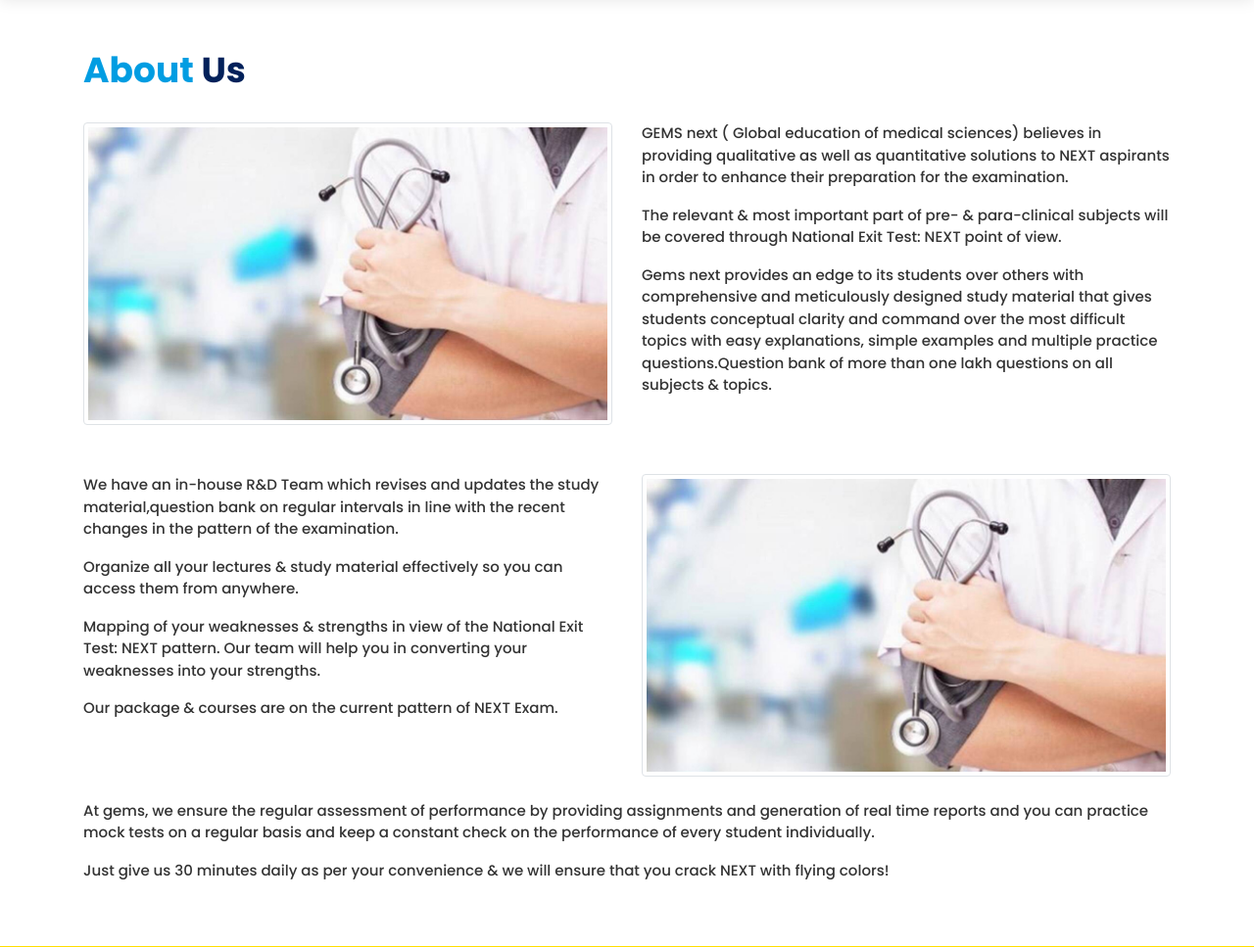
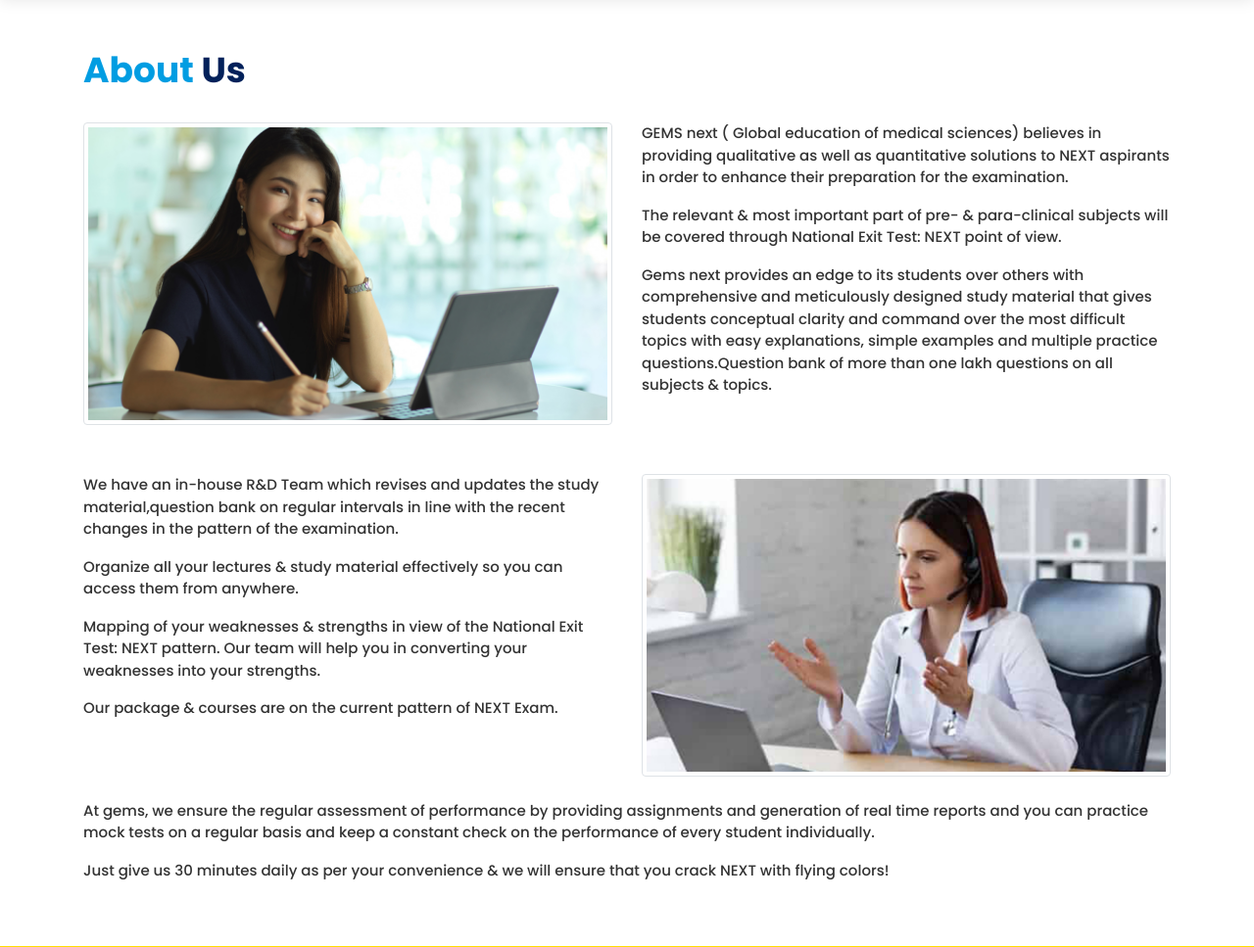
Before and after one commit to rohitvermadesigner/mylecture-frontend, a PHP site: page /about.php in a window 1280 px wide. Shown: the part 186-1153 px from the top of the page at 98% size. Run offline with PHP 8.4, Linux system fonts and the light colour scheme; some libraries are stand-ins or nearby versions.

Commit message:
about us content update

```diff
--- a/about.php
+++ b/about.php
@@ -14,7 +14,7 @@
                     <h2 class="title-primary">About <span>Us</span> </h2>
                 </div>
                 <div class="col-md-6">
-                    <img src="assets/images/next-pg.jpg" alt="" class="img-thumbnail" />
+                    <img src="assets/images/about1.jpg" alt="" class="img-thumbnail" />
                 </div>
                 <div class="col-md-6">
                     <p>
@@ -51,7 +51,7 @@
                     </p>
                 </div>
                 <div class="col-md-6">
-                    <img src="assets/images/next-pg.jpg" alt="" class="img-thumbnail" />
+                    <img src="assets/images/about2.jpg" alt="" class="img-thumbnail" />
                 </div>
                 <div class="col-md-12 mt-4">
                     <p>
```
Also changed, not shown: assets/images/about1.jpg (added), assets/images/about2.jpg (added).
